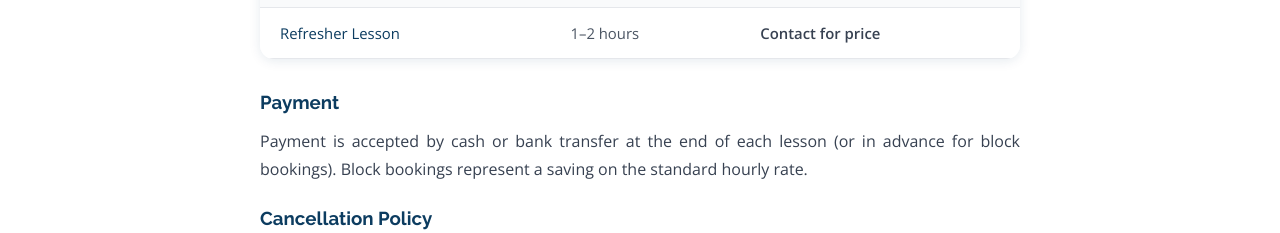
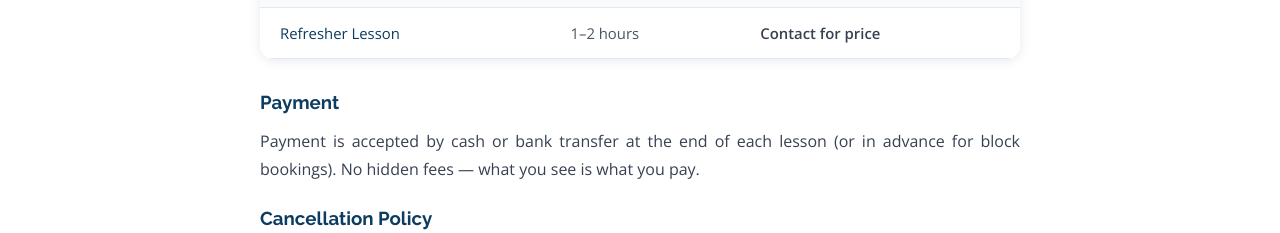
Before and after one commit to mikehinton-wq/mods-website, a React (Vite) app: page /pricing in a window 1280 px wide. Shown: the part 880-1113 px from the top of the page. Built offline with nearby package versions, Linux system fonts and the light colour scheme.

Commit message:
Update site

```diff
--- a/src/pages/Pricing.jsx
+++ b/src/pages/Pricing.jsx
@@ -65,7 +65,7 @@ export default function Pricing() {
             <h3 style={{ marginBottom: 14 }}>Payment</h3>
             <p style={{ color: 'var(--grey-700)', marginBottom: 24, lineHeight: 1.7 }}>
               Payment is accepted by cash or bank transfer at the end of each lesson (or in advance
-              for block bookings). Block bookings represent a saving on the standard hourly rate.
+              for block bookings). No hidden fees — what you see is what you pay.
             </p>
 
             <h3 style={{ marginBottom: 14 }}>Cancellation Policy</h3>
```
